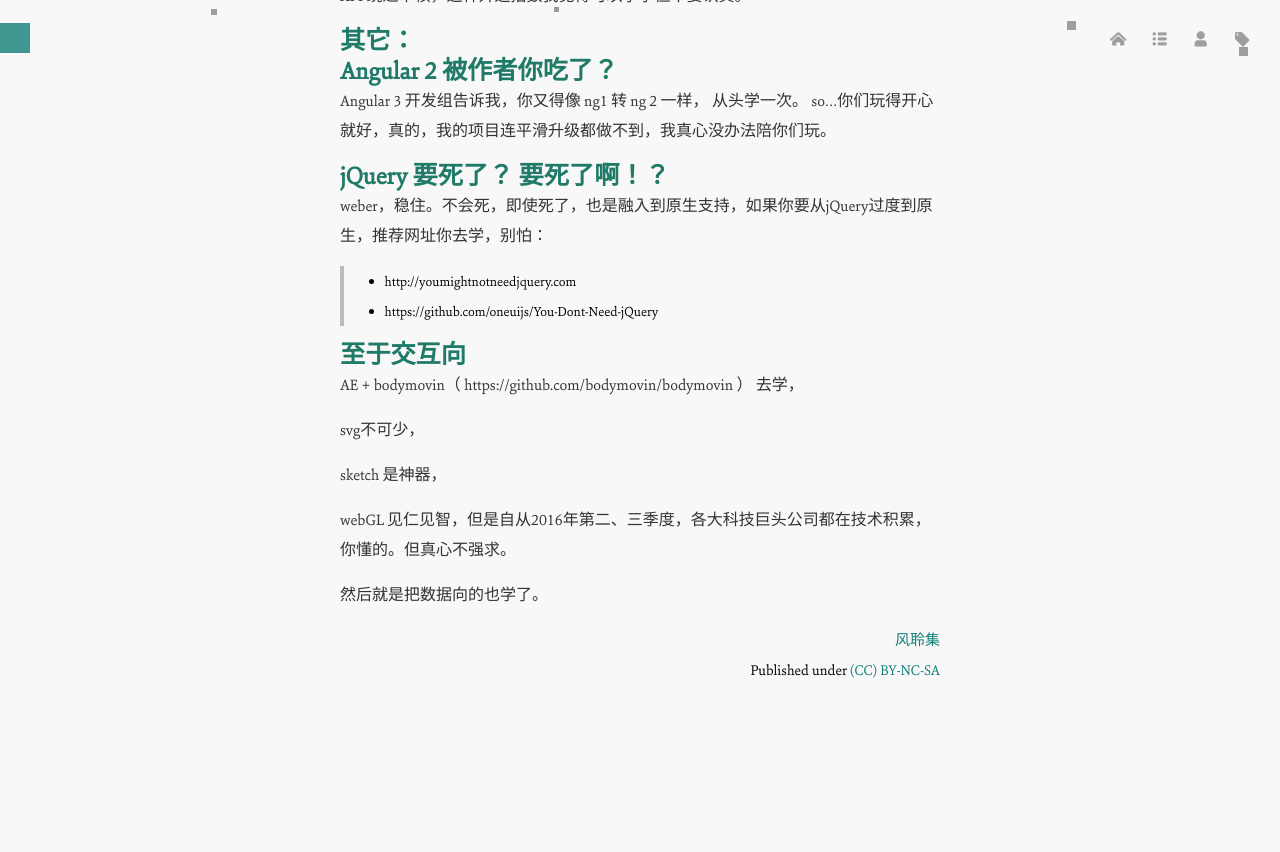
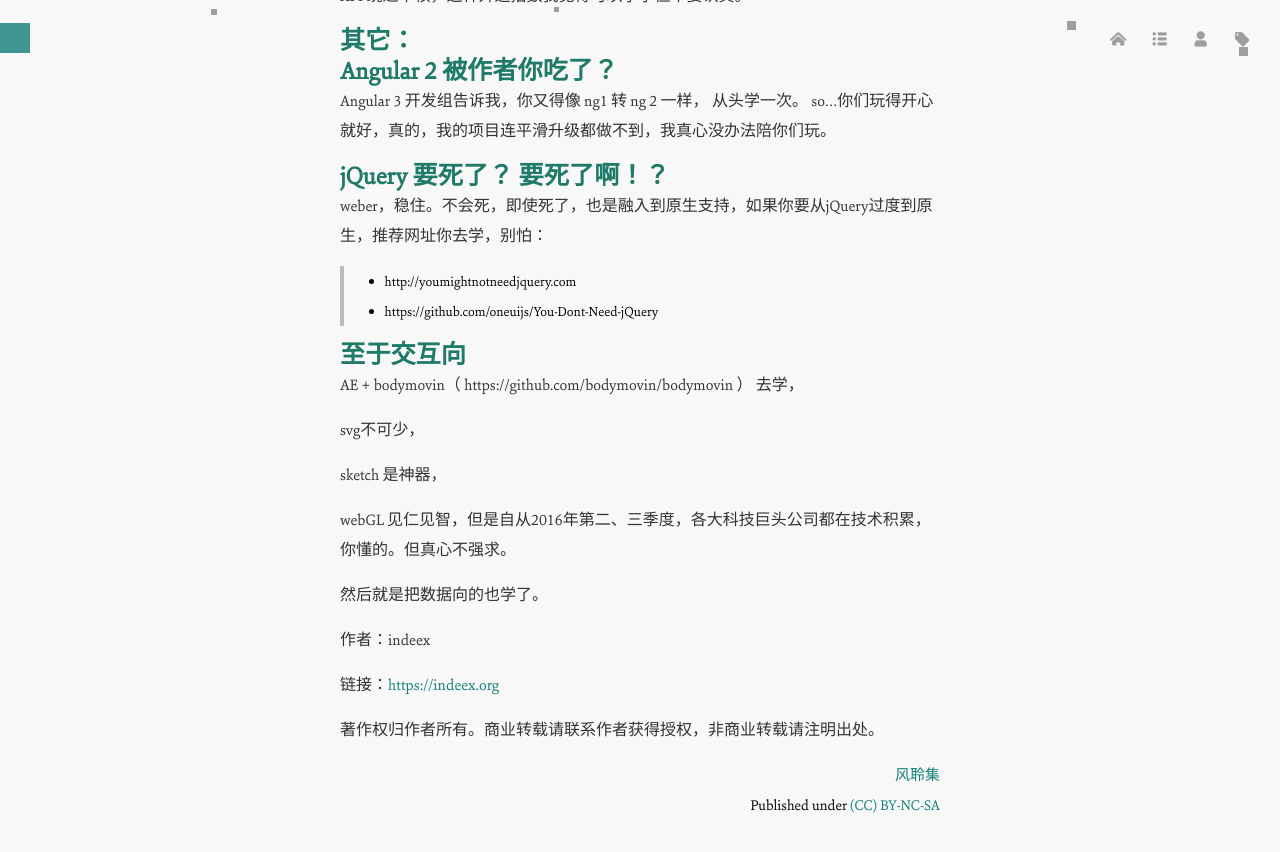
Before and after one commit to imisslovelove/cn, a Jekyll site: the page built from _posts/2017-01-06-2017-web.md, in a window 1280 px wide and 900 px high, scrolled down 7980 px. Shown: the top 852 px of the window. Built offline with Jekyll 4.4.1, drawn with Linux system fonts in a browser that asks for light colours; Markdown is read by kramdown in place of the engine named in the settings; before the commit the page ends 8745 px from its top, so only the background shows below that; grey boxes are pictures that could not be loaded.

Commit message:
Update 2017-01-06-2017-web.md

```diff
--- a/_posts/2017-01-06-2017-web.md
+++ b/_posts/2017-01-06-2017-web.md
@@ -12,7 +12,7 @@
 
 
 
-　　　　　![听说2017你想写前端？](http://image18.poco.cn/mypoco/myphoto/20170406/20/1789807562017040620334303.jpg)
+　　　　　![听说2017你想写前端？](https://image18.poco.cn/mypoco/myphoto/20170406/20/1789807562017040620334303.jpg)
 
 
 
@@ -646,4 +646,14 @@
 然后就是把数据向的也学了。
 
 
+
+
+作者：indeex
+
+链接：[https://indeex.org](https://indeex.org/)
+
+著作权归作者所有。商业转载请联系作者获得授权，非商业转载请注明出处。
+
+
+
 ---------------
```
